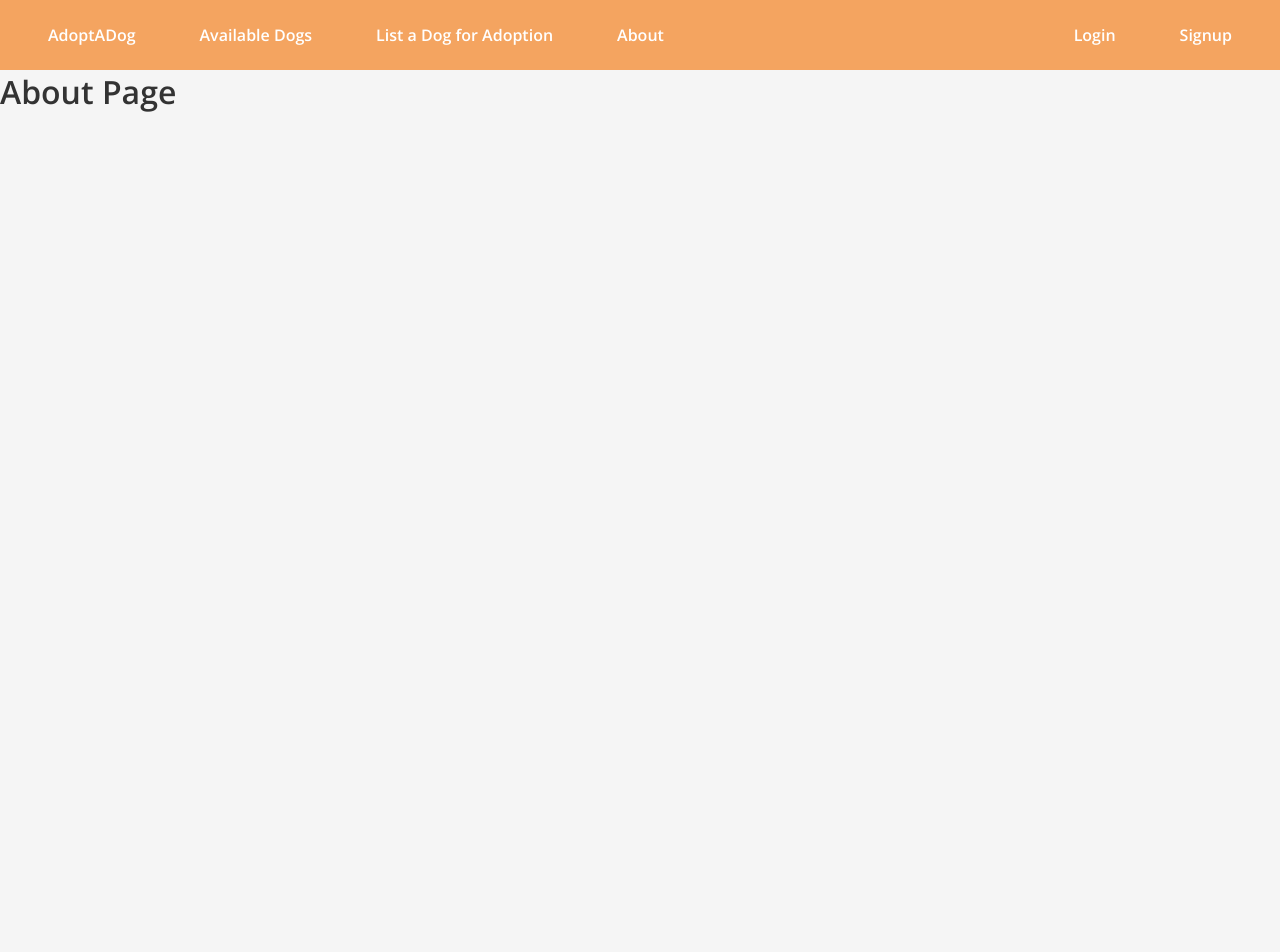
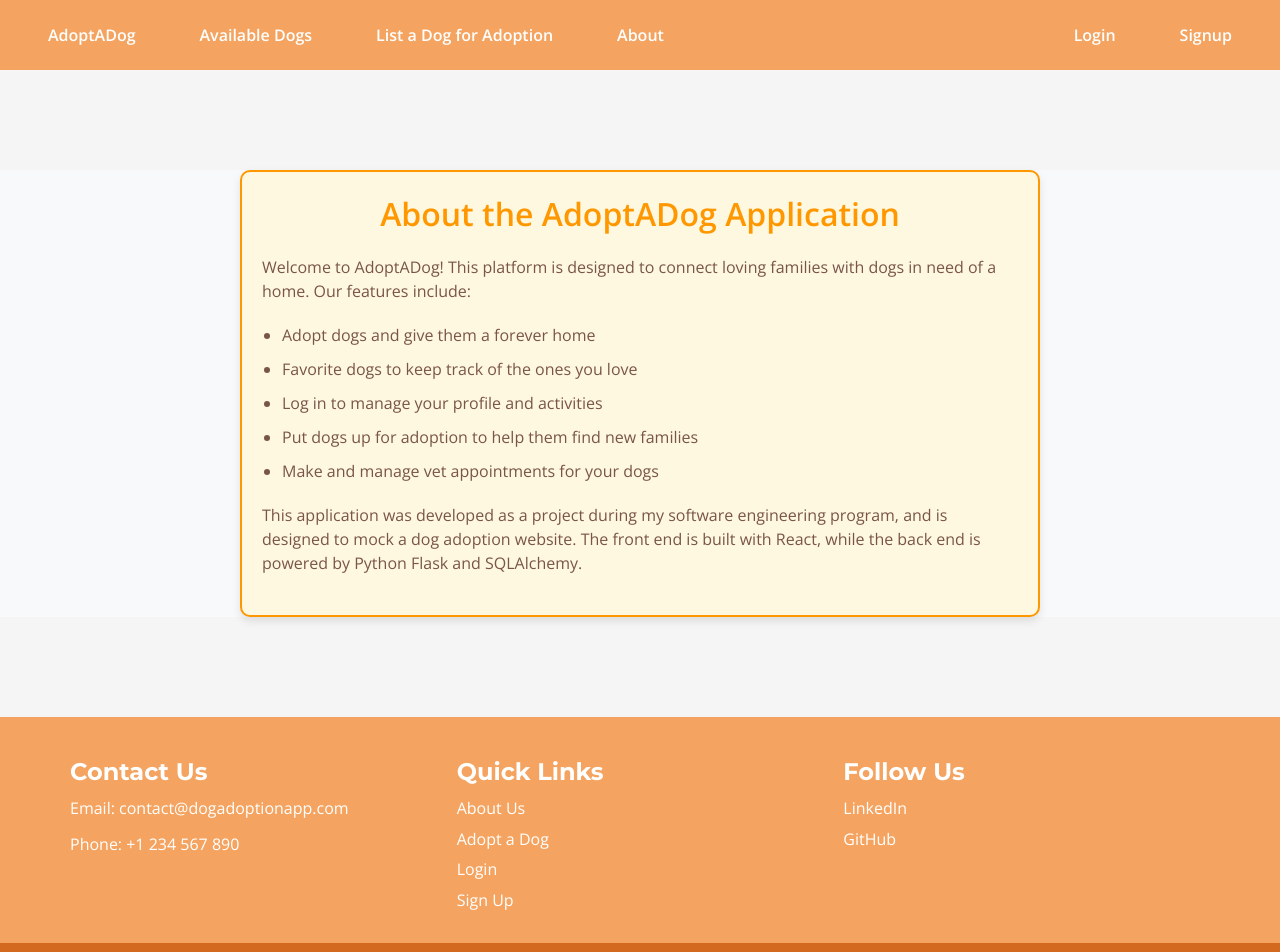
Before and after one commit to asuarez9382/AdoptADog, a React (Create React App) app in the folder client/: page /about in a window 1280 px wide. Shown: the top 952 px of the page. Before the commit the page ends 800 px from the top, so only its background shows below. Built offline with nearby package versions, Linux system fonts and the light colour scheme; no server answers.

Commit message:
fixes change note style feature

```diff
--- a/client/src/components/App.js
+++ b/client/src/components/App.js
@@ -14,6 +14,7 @@ import DogPage from "../pages/DogPage";
 import MyFavorites from "../pages/MyFavorites";
 import AdoptedDog from "./AdoptedDog";
 import Appointment from "../pages/Appointment";
+import Footer from "./Footer";
 
 
 function App() {
@@ -24,6 +25,7 @@ function App() {
       <BrowserRouter>
         <Provider>
           <div className="app">
+            <div className="main-content">
               <Header />
                 <Routes>
                   <Route path="/" element={<Home />} />
@@ -40,6 +42,8 @@ function App() {
                   <Route path='/appointment/:name' element={<Appointment/>}/>
                 </Routes>
             </div>
+            <Footer />
+          </div>
         </Provider>
       </BrowserRouter>
   )
--- a/client/src/components/FavoriteCard.js
+++ b/client/src/components/FavoriteCard.js
@@ -41,6 +41,7 @@ function FavoriteCard({ favorite, onDelete }) {
     .then(data => {
         favorite.note = note
         setNoteTrigger(prevStatus => !prevStatus)
+        setShowInput(prevStatus => !prevStatus)
     })
   }
 
@@ -59,7 +60,15 @@ function FavoriteCard({ favorite, onDelete }) {
       </div>
       <div className="note-button-container">
         <button className="toggle-note-button" onClick={handleNoteToggle}>
-          { showInput ? <span>&#x25B2;</span> : <span>&#x25BC;</span>}
+          {showInput ? (
+            <p className='up-arrow'>&#x25B2;</p>
+          ) : (
+            favorite.note ? (
+              <button className='add-note'>Change Note</button>
+            ) : (
+              <button className='add-note'>Add a note</button>
+            )
+          )}
         </button>
       </div>
       <div className='note-container'>
@@ -76,11 +85,13 @@ function FavoriteCard({ favorite, onDelete }) {
                     />
                     <button className='note-button' onClick={handleSubmit}>Submit</button>
                 </div>
-                <div className='note-display'>
-                    <span className='note'>{favorite.note}</span>
-                </div>
             </div>
         ) : ""}
+        </div>
+        <div className='note-display'>
+          {
+            favorite.note ? <span className='note'>Note: {favorite.note}</span> : ""
+          }
         </div>
     </div>
   );
--- /dev/null
+++ b/client/src/components/Footer.js
@@ -0,0 +1,49 @@
+// src/Footer.js
+import React, { useContext } from 'react';
+import { DogContext } from './AppContext';
+
+const Footer = () => {
+
+    const { userData } = useContext(DogContext)
+
+  return (
+    <footer className="footer">
+      <div className="footer-container">
+        <div className="footer-section">
+          <h4>Contact Us</h4>
+          <p>Email: contact@dogadoptionapp.com</p>
+          <p>Phone: +1 234 567 890</p>
+        </div>
+        <div className="footer-section">
+          <h4>Quick Links</h4>
+          <ul>
+            <li><a href="/about">About Us</a></li>
+            <li><a href="/dogs">Adopt a Dog</a></li>
+            {
+                userData ? (
+                    <li><a href='/favorites'>My Favorited Dogs</a></li>
+                ) : (
+                    <>
+                        <li><a href="/login">Login</a></li>
+                        <li><a href="/signup">Sign Up</a></li>
+                    </>
+                )
+            }
+          </ul>
+        </div>
+        <div className="footer-section">
+          <h4>Follow Us</h4>
+          <ul>
+            <li><a href="https://www.linkedin.com/in/adrian-suarez9382/">LinkedIn</a></li>
+            <li><a href="https://github.com/asuarez9382/AdoptADog">GitHub</a> </li>
+          </ul>
+        </div>
+      </div>
+      <div className="footer-bottom">
+        <p>&copy; 2024 Dog Adoption App. All rights reserved.</p>
+      </div>
+    </footer>
+  );
+};
+
+export default Footer;
--- a/client/src/index.css
+++ b/client/src/index.css
@@ -657,7 +657,6 @@ button:hover {
   flex-direction: column; /* Stack items vertically */
   align-items: center; /* Center horizontally */
   justify-content: center; /* Center vertically */
-  height: 100vh; /* Full height of the viewport */
   background-color: #fff8e1; /* Light cream background for the home page */
 }
 
@@ -897,6 +896,7 @@ button:hover {
   display: flex;
   justify-content: center;
   padding: 20px;
+  margin: 50px auto;
 }
 
 .fav-dog-container {
@@ -1008,7 +1008,6 @@ button:hover {
 /* Prevent hover effects on delete button */
 .toggle-note-button:hover {
   background-color: initial;
-  color: initial;
 }
 
 .note-container {
@@ -1056,6 +1055,7 @@ button:hover {
 
 .note-display {
   margin-top: 10px; /* Adjust space between input/button and displayed note */
+  text-align: center;
 }
 
 .note {
@@ -1063,13 +1063,34 @@ button:hover {
   color:#795548;
 }
 
+.add-note {
+  background-color: #F4A460;
+  margin-top: 10px;
+  color: #fff; /* White text */
+  border: none; /* No border */
+  border-radius: 5px; /* Rounded corners */
+  padding: 10px 20px; /* Padding for button size */
+  font-size: 1rem; /* Font size */
+  cursor: pointer; /* Pointer cursor on hover */
+  transition: background-color 0.3s ease; /* Transition effect for background color */
+}
+
+.add-note:hover {
+  background-color: #de8612; /* Darker orange on hover */
+}
+
+.up-arrow:hover {
+  color: #de8612;
+}
+
 /* Container for the entire appointment page */
 .appointment-page {
   display: flex;
+  margin: 50px auto;
   justify-content: space-between; /* Distribute space between columns */
-  padding: 20px; /* Padding around the container */
   gap: 20px; /* Gap between columns */
   align-items: flex-start; /* Align items to the top */
+
 }
 
 /* Container for the appointment list */
@@ -1172,3 +1193,143 @@ button:hover {
 .form-submit-button:hover {
   background-color:#e68900;
 }
+
+/* src/AboutPage.css */
+
+/* About Page Styling */
+.about-page {
+  display: flex;
+  justify-content: center;
+  align-items: center;
+  margin: 100px auto;
+  background-color: #f8f9fa; /* Light background for the entire page */
+}
+
+.about-container {
+  max-width: 800px;
+  margin: 0 auto;
+  padding: 20px;
+  border-radius: 10px;
+  background-color: #fff8e1; /* Light cream background */
+  border: 2px solid #ff9800; /* Orange border */
+  box-shadow: 0 4px 8px rgba(0, 0, 0, 0.1); /* Subtle shadow */
+  text-align: left; /* Align text to the left */
+}
+
+.about-container h1 {
+  color: #ff9800; /* Orange color for the title */
+  font-size: 2rem;
+  margin-bottom: 20px;
+  text-align: center; /* Center-align the title */
+}
+
+.about-container p {
+  font-size: 1rem;
+  color: #795548; /* Brown color for text */
+  margin-bottom: 20px;
+  line-height: 1.5; /* Line height for better readability */
+}
+
+.about-container ul {
+  list-style-type: disc; /* Bullet points */
+  padding-left: 20px; /* Padding for the list */
+  margin-bottom: 20px;
+}
+
+.about-container li {
+  font-size: 1rem;
+  color: #795548; /* Brown color for text */
+  margin-bottom: 10px;
+  line-height: 1.5; /* Line height for better readability */
+}
+
+/* src/Footer.css */
+
+/* App styles */
+.app {
+  display: flex;
+  flex-direction: column;
+  min-height: 100vh;
+}
+
+/* Main content should take available space */
+.main-content {
+  flex: 1;
+}
+
+/* Footer styles */
+
+
+/* Footer Styling */
+.footer {
+  flex: 2;
+  background-color: #F4A460;
+  color: white;
+  padding: 20px 0;
+  max-height: 300px;
+}
+
+.footer-container {
+  display: flex;
+  justify-content: space-around; /* Distributes space evenly between sections */
+  max-width: 1200px;
+  margin: 0 auto;
+  padding: 20px;
+}
+
+.footer-section {
+  flex: 2; /* Ensures each section takes up equal space */
+  margin: 0 10px;
+}
+
+.footer-section h4 {
+  font-family: 'Montserrat', sans-serif;
+  font-size: 1.5rem;
+  margin-bottom: 10px;
+}
+
+.footer-section p,
+.footer-section ul {
+  margin-bottom: 10px;
+  line-height: 1.6;
+}
+
+.footer-section ul {
+  list-style: none;
+  padding: 0;
+}
+
+.footer-section ul li {
+  margin-bottom: 5px;
+}
+
+.footer-section ul li a {
+  color: white;
+  text-decoration: none;
+  transition: color 0.3s ease;
+}
+
+.footer-section ul li a:hover {
+  color: #D2691E; /* Change color on hover */
+}
+
+.footer-section p a {
+  color: white;
+  text-decoration: none;
+  transition: color 0.3s ease;
+}
+
+.footer-section p a:hover {
+  color: #D2691E; /* Change color on hover */
+}
+
+.footer-bottom {
+  background-color: #D2691E;
+  text-align: center;
+  padding: 10px 0;
+  font-size: 0.9rem;
+}
+
+.footer-bottom p {
+  margin: 0;
+}
--- a/client/src/pages/About.js
+++ b/client/src/pages/About.js
@@ -1,12 +1,29 @@
-import React from "react";
+// src/AboutPage.js
+import React from 'react';
 
-function About(){
+const AboutPage = () => {
+  return (
+    <div className='about-page'>
+        <div className="about-container">
+        <h1>About the AdoptADog Application</h1>
+        <p>
+            Welcome to AdoptADog! This platform is designed to connect
+            loving families with dogs in need of a home. Our features include:
+        </p>
+        <ul>
+            <li>Adopt dogs and give them a forever home</li>
+            <li>Favorite dogs to keep track of the ones you love</li>
+            <li>Log in to manage your profile and activities</li>
+            <li>Put dogs up for adoption to help them find new families</li>
+            <li>Make and manage vet appointments for your dogs</li>
+        </ul>
+        <p>
+            This application was developed as a project during my software engineering program, and is designed to mock a dog adoption website.
+            The front end is built with React, while the back end is powered by Python Flask and SQLAlchemy.
+        </p>
+        </div>
+    </div>
+  );
+};
 
-    return (
-        <div className="about-container">
-            <h1>About Page</h1>
-        </div>
-    );
-}
-
-export default About;
+export default AboutPage;
```
Lines whose indentation alone changed are shown as unchanged.
